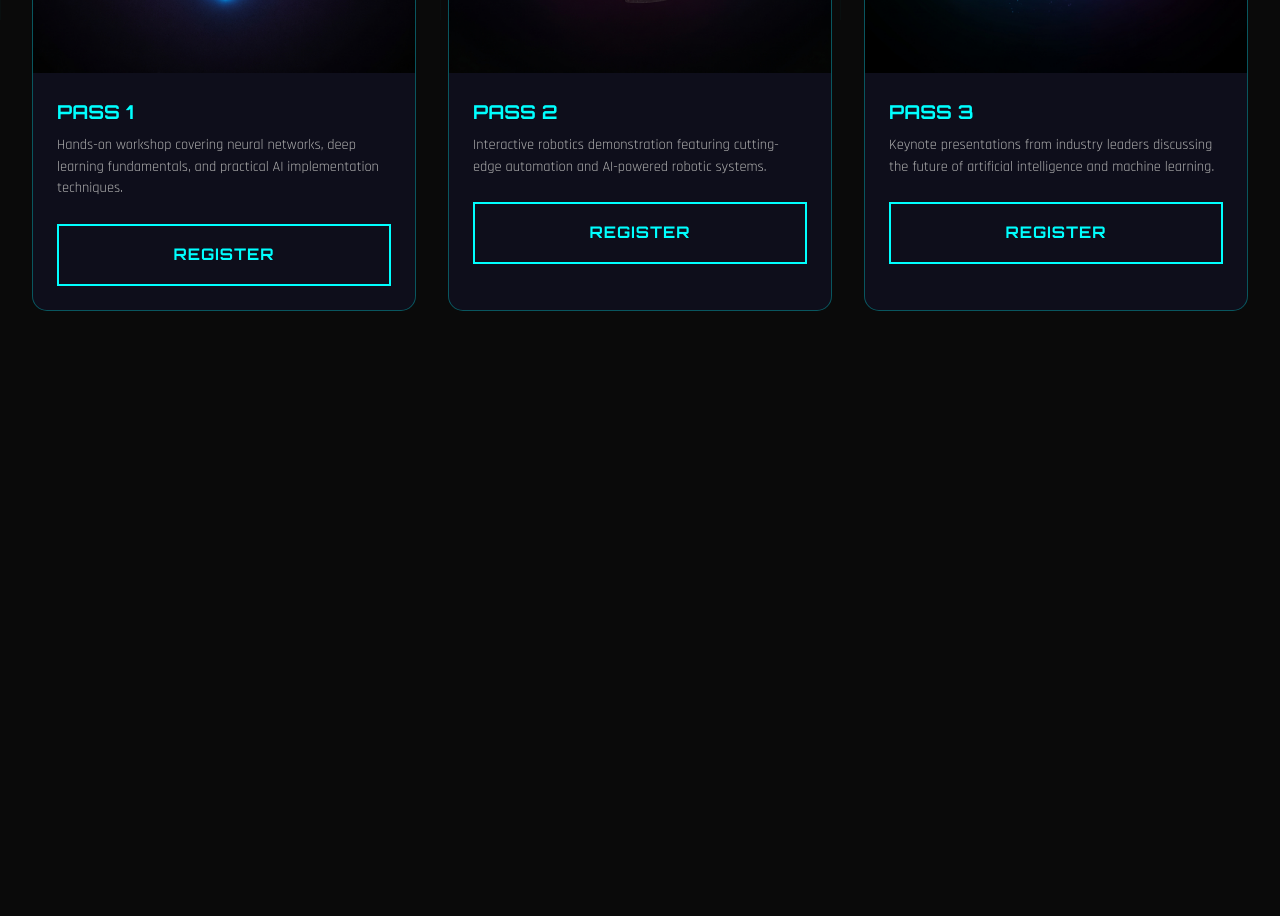
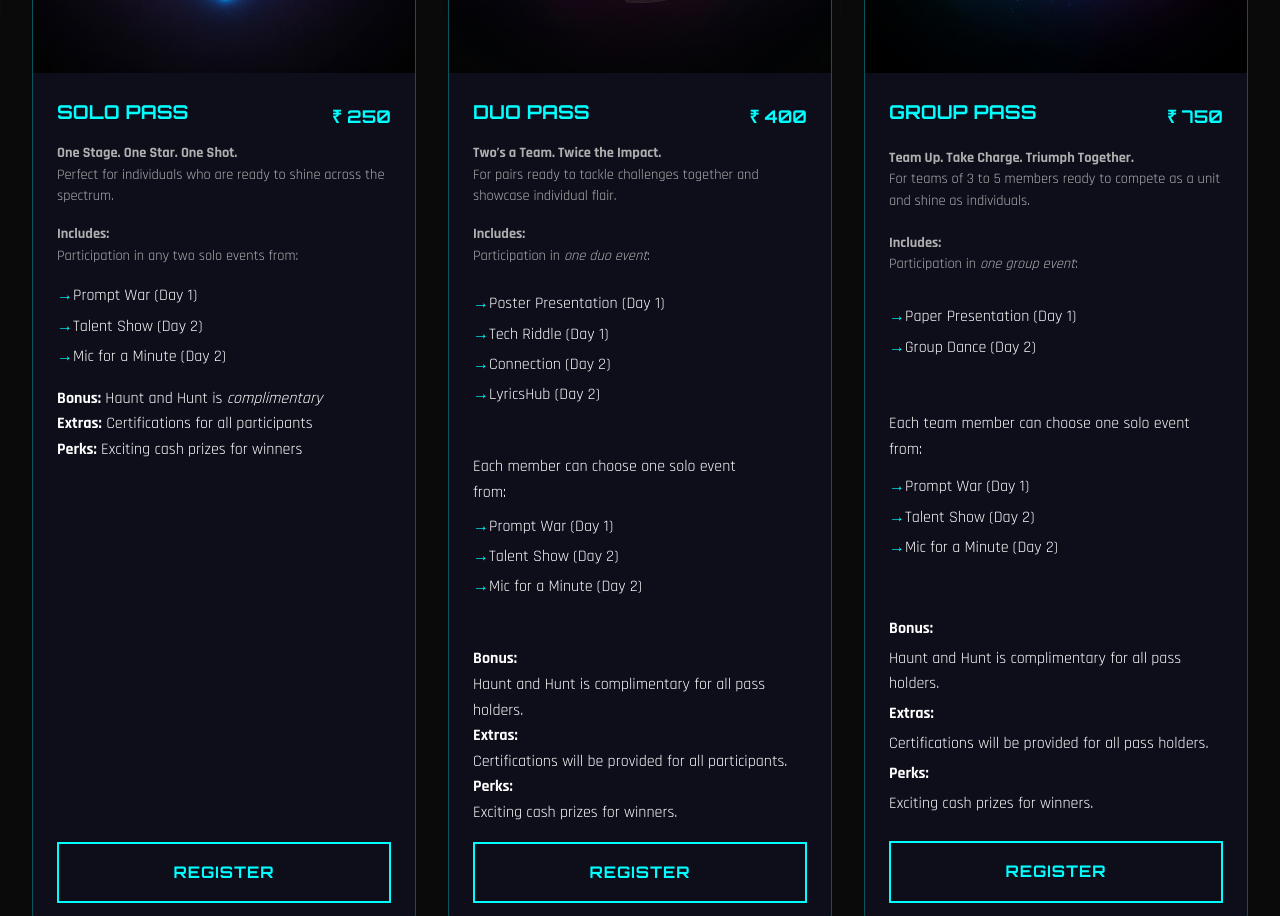
Before and after one commit to Dinesh-4/Neuronix-25, a plain HTML site: page event-register.html in a window 1280 px wide. Shown: the part 780-1696 px from the top of the page. Before the commit the page ends 1219 px from the top, so only its background shows below. Drawn offline with Linux system fonts and the light colour scheme.

Commit message:
event card fix

```diff
--- a/event-register.html
+++ b/event-register.html
@@ -156,6 +156,9 @@
 
         /* Event Card */
         .event-card {
+            display: flex;
+    flex-direction: column;
+
             background: var(--card-bg);
             border: 1px solid var(--border-glow);
             border-radius: 15px;
@@ -223,9 +226,21 @@
         }
 
         .event-info {
+            display: flex;
+            flex-direction: column;
+            justify-content: space-between;
+            flex: 1;
             padding: 1.5rem;
         }
-
+        .event-content {
+            flex-grow: 1;
+        }
+        .event-title-row {
+            display: flex;
+            justify-content: space-between;
+            align-items: center;
+            margin-bottom: 0.5rem;
+        }
         .event-title {
             font-family: var(--font-primary);
             font-size: 1.2rem;
@@ -233,11 +248,39 @@
             margin-bottom: 0.5rem;
         }
 
+        .event-price {
+            font-family: var(--font-primary);
+            font-size: 1.1rem;
+            color: var(--primary-cyan);
+            font-weight: bold;
+        }
+
         .event-description {
             color: var(--text-secondary);
             font-size: 0.9rem;
-            margin-bottom: 1.5rem;
+            margin-bottom: 1rem;
             line-height: 1.5;
+        }
+
+
+        .event-description-list {
+            list-style: none;
+            padding-left: 0;
+            margin-top: 0.5rem;
+            margin-bottom: 1rem;
+        }
+
+        .event-description-list li {
+            margin-bottom: 0.3rem;
+            padding-left: 1rem;
+            position: relative;
+        }
+
+        .event-description-list li::before {
+            content: "→";
+            position: absolute;
+            left: 0;
+            color: var(--primary-cyan);
         }
 
         /* Register Button */
@@ -258,6 +301,7 @@
             text-decoration: none;
             display: block;
             text-align: center;
+            margin-top: 1rem;
         }
 
         .register-btn:hover {
@@ -363,6 +407,8 @@
                 transform: translateY(0);
             }
         }
+
+
     </style>
 </head>
 <body>
@@ -396,43 +442,116 @@
                 <!-- Event Card 1 -->
                 <div class="event-card">
                     <div class="event-image event-placeholder">
-                        <!-- <i class="fas fa-brain"></i> -->
-                         <img src="assets/image/solo.jpeg" alt="">
+                        <img src="assets/image/solo.jpeg" alt="Solo Pass">
                     </div>
                     <div class="event-info">
-                        <h3 class="event-title">PASS 1</h3>
-                        <p class="event-description">Hands-on workshop covering neural networks, deep learning fundamentals, and practical AI implementation techniques.</p>
+                        <div class="event-content">
+                            <div class="event-title-row">
+                                <h3 class="event-title">SOLO PASS</h3>
+                                <span class="event-price">₹ 250</span>
+                            </div>
+                            <p class="event-description">
+                                <strong>One Stage. One Star. One Shot.</strong><br>
+                                Perfect for individuals who are ready to shine across the spectrum.
+                            </p>
+                            <p class="event-description">
+                            <strong>Includes:</strong><br>
+
+                                Participation in any two solo events from:
+                                <ul class="event-description-list">
+                                    <li>Prompt War (Day 1)</li>
+                                    <li>Talent Show (Day 2)</li>
+                                    <li>Mic for a Minute (Day 2)</li>
+                                </ul>
+                                <strong>Bonus:</strong> Haunt and Hunt is <em>complimentary</em><br>
+                                <strong>Extras:</strong> Certifications for all participants<br>
+                                <strong>Perks:</strong> Exciting cash prizes for winners
+                            </p>
+                        </div>
                         <a href="https://forms.google.com/sample-workshop-form" target="_blank" class="register-btn">Register</a>
                     </div>
                 </div>
 
+
+
                 <!-- Event Card 2 -->
                 <div class="event-card">
                     <div class="event-image event-placeholder">
-                        <!-- <i class="fas fa-robot"></i> -->
-                         <img src="assets/image/duo.jpeg" alt="pack" width="100px">
-
+                        <img src="assets/image/duo.jpeg" alt="Duo Pass">
                     </div>
                     <div class="event-info">
-                        <h3 class="event-title">PASS 2</h3>
-                        <p class="event-description">Interactive robotics demonstration featuring cutting-edge automation and AI-powered robotic systems.</p>
-                        <a href="https://forms.google.com/sample-robotics-form" target="_blank" class="register-btn">Register</a>
+                        <div class="event-title-row">
+                                <h3 class="event-title">DUO PASS</h3>
+                                <span class="event-price">₹ 400</span>
+                        </div>
+                        <p class="event-description">
+                            <strong>Two’s a Team. Twice the Impact.</strong><br>
+                            For pairs ready to tackle challenges together and showcase individual flair.
+                        </p>
+                        <p class="event-description">
+                            <strong>Includes:</strong><br>
+                            Participation in <em>one duo event</em>:
+                            <ul class="event-description-list">
+                                <li> Poster Presentation (Day 1)</li>
+                                <li> Tech Riddle (Day 1)</li>
+                                <li> Connection (Day 2)</li>
+                                <li> LyricsHub (Day 2)</li>
+                            </ul>
+                            <br>
+                            Each member can choose one solo event <br> from:
+                            <ul class="event-description-list">
+                                <li> Prompt War (Day 1)</li>
+                                <li> Talent Show (Day 2)</li>
+                                <li> Mic for a Minute (Day 2)</li>
+                            </ul>
+                            <br>
+                            <strong>Bonus:</strong> Haunt and Hunt is complimentary for all pass holders.<br>
+                            <strong>Extras:</strong> Certifications will be provided for all participants.<br>
+                            <strong>Perks:</strong> Exciting cash prizes for winners.
+                        </p>
+                        <a href="https://forms.google.com/sample-duo-form" target="_blank" class="register-btn">Register</a>
                     </div>
                 </div>
+
+
 
                 <!-- Event Card 3 -->
                 <div class="event-card">
                     <div class="event-image event-placeholder">
-                        <!-- <i class="fas fa-microchip"></i> -->
-                         <img src="assets/image/pack.jpeg" alt="pack">
-
+                        <img src="assets/image/pack.jpeg" alt="Group Pass">
                     </div>
                     <div class="event-info">
-                        <h3 class="event-title">PASS 3</h3>
-                        <p class="event-description">Keynote presentations from industry leaders discussing the future of artificial intelligence and machine learning.</p>
-                        <a href="https://forms.google.com/sample-techtalk-form" target="_blank" class="register-btn">Register</a>
+                        <div class="event-title-row">
+                                <h3 class="event-title">GROUP PASS</h3>
+                                <span class="event-price">₹ 750</span>
+                            </div>
+                        <p class="event-description">
+                            <strong>Team Up. Take Charge. Triumph Together.</strong><br>
+                            For teams of 3 to 5 members ready to compete as a unit and shine as individuals.
+                        </p>
+                        <p class="event-description">
+                            <strong>Includes:</strong><br>
+                            Participation in <em>one group event</em>:
+                            <ul class="event-description-list">
+                                <li> Paper Presentation (Day 1)</li>
+                                <li> Group Dance (Day 2)</li>
+                            </ul>
+                            <br>
+                            Each team member can choose one solo event from:
+                            <ul class="event-description-list">
+                                <li> Prompt War (Day 1)</li>
+                                <li> Talent Show (Day 2)</li>
+                                <li> Mic for a Minute (Day 2)</li>
+                            </ul>
+                            <br>
+                            <strong>Bonus:</strong> Haunt and Hunt is complimentary for all pass holders.<br>
+                            <strong>Extras:</strong> Certifications will be provided for all pass holders.<br>
+                            <strong>Perks:</strong> Exciting cash prizes for winners.
+                        </p>
+                        <a href="https://forms.google.com/sample-group-form" target="_blank" class="register-btn">Register</a>
                     </div>
                 </div>
+
 
                 <!-- Event Card 4 -->
                 <!-- <div class="event-card">
```
Also changed, not shown: index.html (+2 -0 lines), styles.css (+15 -3 lines).
